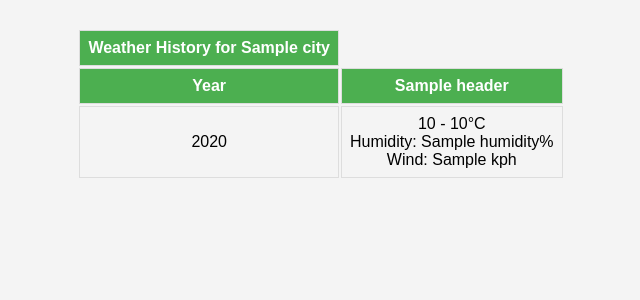
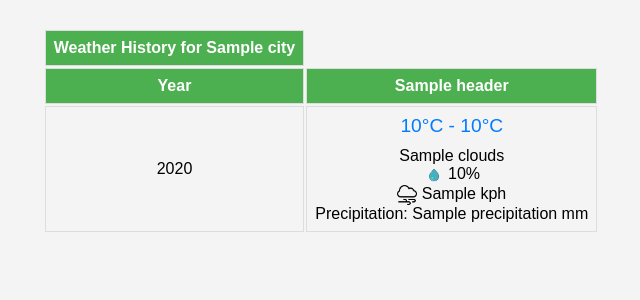
Before and after one commit to shaik/mezeg, a Flask app: template templates/weather_results.html in a window 1280 px wide. Shown: the top 300 px of the page, without its empty margins (319-959 px from the left). Run offline with Flask 3, Linux system fonts and the light colour scheme; the template is opened without the code that fills it: most values are stand-ins (such as "Sample title", 1, 10 or a date in 2020); parts of the project's set-up code (start-up, migrations or seed data) failed here and were passed over.

Commit message:
a lot of stuff 2

```diff
--- a/app.py
+++ b/app.py
@@ -22,6 +22,18 @@ def mps_to_kph(speed_mps):
     speed_kph = speed_mps * 3.6  # 1 m/s is approximately 3.6 kph
     return round(speed_kph)
 
+
+def get_sky_condition(cloud_cover):
+    if cloud_cover <= 1/8:
+        return "Clear"
+    elif 1/8 < cloud_cover <= 3/8:
+        return "Mostly Clear"
+    elif 3/8 < cloud_cover <= 5/8:
+        return "Partly Cloudy"
+    elif 5/8 < cloud_cover <= 7/8:
+        return "Mostly Cloudy"
+    else:  # cloud_cover > 7/8
+        return "Cloudy"
 
 @app.route('/')
 def index():
@@ -60,13 +72,18 @@ def get_weather():
                 max_temp = K2C(temperature_info.get('max', 0))
                 wind_speed = mps_to_kph(daily_data_response.get('wind', {}).get('max', {}).get('speed', 0))
                 humidity = daily_data_response.get('humidity', {}).get('afternoon', 0)
+                precipitation = daily_data_response.get('precipitation', {}).get('total', 0)
+                cloud_cover = daily_data_response.get('cloud_cover', {}).get('afternoon', 0)
 
                 daily_data = {
                     'date': date_to_fetch,
                     'min_temp': min_temp,
                     'max_temp': max_temp,
                     'humidity': humidity,
-                    'wind_speed': wind_speed
+                    'wind_speed': wind_speed,
+                    'precipitation': precipitation,
+                    'cloud_cover': cloud_cover,
+                    'clouds': get_sky_condition(cloud_cover/100)
                 }
                 yearly_data.append(daily_data)
             else:
--- a/static/style.css
+++ b/static/style.css
@@ -99,3 +99,17 @@ body {
 .hidden {
     display: none; /* Hide element */
 }
+
+.humidity-icon {
+    vertical-align: middle;
+    width: 20px; /* Adjust as needed */
+    height: auto;
+}
+
+.temperature-range {
+    font-size: 1.2em; /* Larger font size */
+    color: #007bff; /* A color that stands out, adjust as needed */
+}
+.temperature-container {
+    margin-bottom: 10px; /* Add space below the container */
+}
--- a/templates/index.html
+++ b/templates/index.html
@@ -3,6 +3,7 @@
 <head>
     <title>Weather App</title>
     <link rel="stylesheet" type="text/css" href="{{ url_for('static', filename='style.css') }}">
+    <link rel="icon" type="image/png" href="{{ url_for('static', filename='favicon.png') }}">
     <script src="https://code.jquery.com/jquery-3.6.0.min.js"></script>
     <script src="{{ url_for('static', filename='script.js') }}"></script>
 </head>
--- a/templates/weather_results.html
+++ b/templates/weather_results.html
@@ -3,6 +3,8 @@
 <head>
     <title>Weather Results for {{ city }}</title>
     <link rel="stylesheet" type="text/css" href="{{ url_for('static', filename='style.css') }}">
+    <link rel="icon" type="image/png" href="{{ url_for('static', filename='favicon.png') }}">
+
 </head>
 <body>
     <table class="weather-table">
@@ -23,9 +25,16 @@
                 {% if data.get('error') %}
                     {{ data['error'] }}
                 {% else %}
-                    {{ data['min_temp'] }} - {{ data['max_temp'] }}°C<br>
-                    Humidity: {{ data['humidity'] }}%<br>
-                    Wind: {{ data['wind_speed'] }} kph<br>
+                    <div class="temperature-container">
+                        <span class="temperature-range">{{ data['min_temp'] }}°C - {{ data['max_temp'] }}°C</span>
+                    </div>
+                    {{ data['clouds'] }} <!-- ({{ data['cloud_cover']|int }}%) --><br>
+                    <img src="{{ url_for('static', filename='humidity.png') }}" class="humidity-icon" alt="Humidity">
+                    {{ data['humidity']|int }}%<br>
+                    <img src="{{ url_for('static', filename='wind.png') }}" class="humidity-icon" alt="Wind Speed">
+                    {{ data['wind_speed'] }} kph<br>
+                    Precipitation: {{ data['precipitation'] }} mm<br>
+
                 {% endif %}
             </td>
         {% endfor %}
```
Also changed, not shown: static/humidity.png (added), static/wind.png (added).
